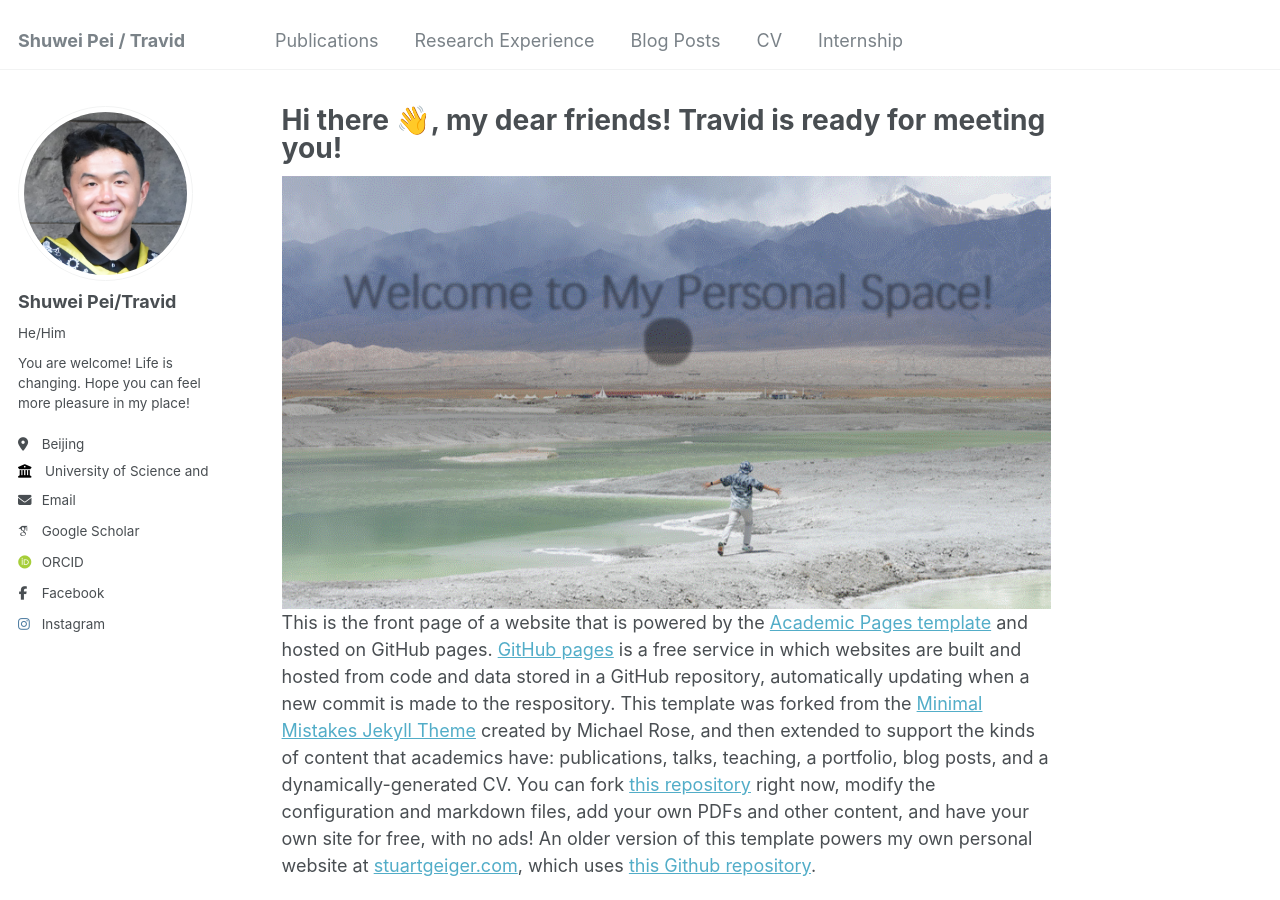
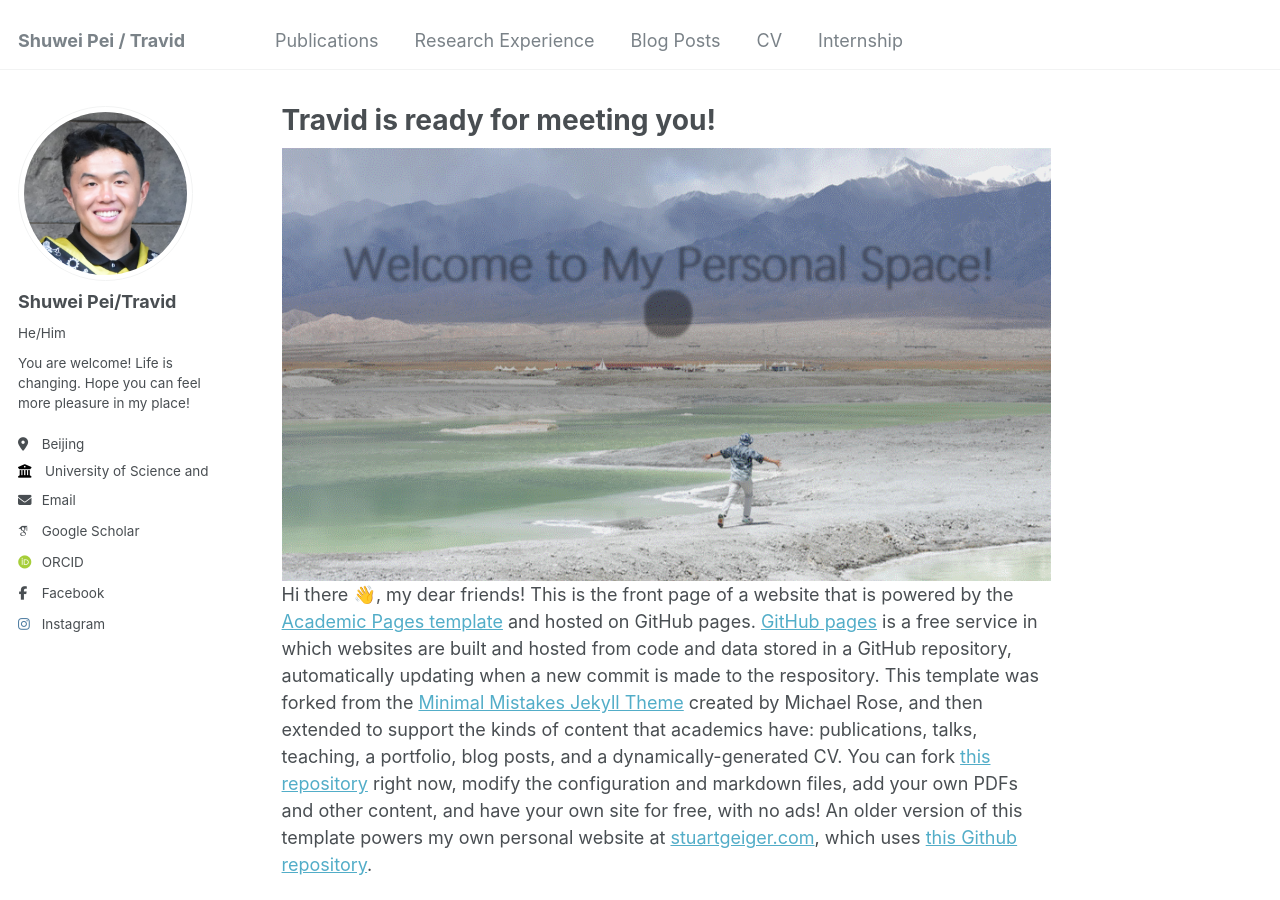
Before and after one commit to Travid-Pei/Travid-Pei.github.io, a Jekyll site: the page built from _pages/about.md, in a window 1280 px wide and 900 px high. Built offline with Jekyll 4.4.1, drawn with Linux system fonts in a browser that asks for light colours; some web fonts are replaced.

```diff
--- a/_pages/about.md
+++ b/_pages/about.md
@@ -1,12 +1,13 @@
 ---
 permalink: /
-title: "Hi there 👋, my dear friends! Travid is ready for meeting you! "
+title: "Travid is ready for meeting you! "
 author_profile: true
 redirect_from:
   - /about/
   - /about.html
 ---
 ![welcome](images/welcome.gif)
+Hi there 👋, my dear friends!
 This is the front page of a website that is powered by the [Academic Pages template](https://github.com/academicpages/academicpages.github.io) and hosted on GitHub pages. [GitHub pages](https://pages.github.com) is a free service in which websites are built and hosted from code and data stored in a GitHub repository, automatically updating when a new commit is made to the respository. This template was forked from the [Minimal Mistakes Jekyll Theme](https://mmistakes.github.io/minimal-mistakes/) created by Michael Rose, and then extended to support the kinds of content that academics have: publications, talks, teaching, a portfolio, blog posts, and a dynamically-generated CV. You can fork [this repository](https://github.com/academicpages/academicpages.github.io) right now, modify the configuration and markdown files, add your own PDFs and other content, and have your own site for free, with no ads! An older version of this template powers my own personal website at [stuartgeiger.com](http://stuartgeiger.com), which uses [this Github repository](https://github.com/staeiou/staeiou.github.io).
 
 A data-driven personal website
```
